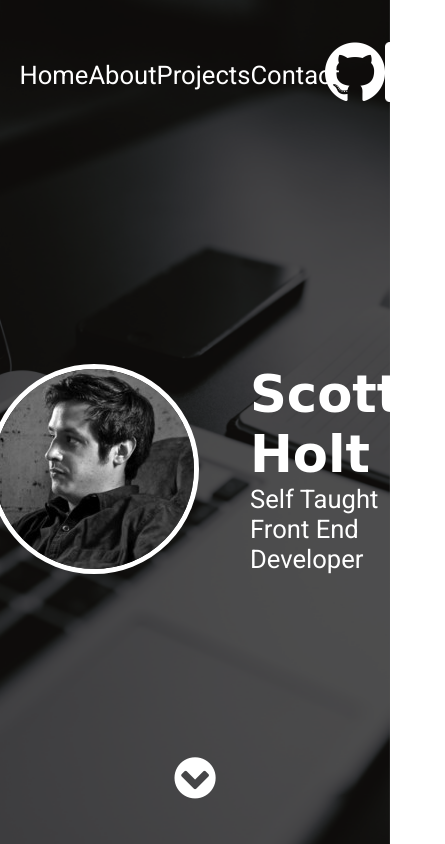
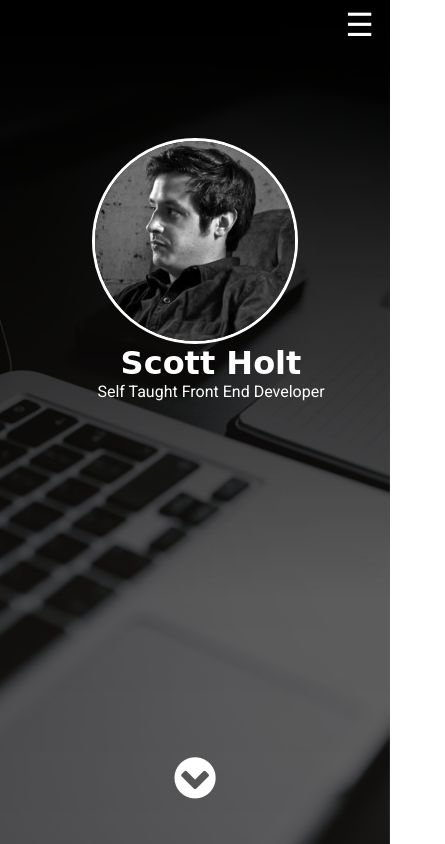
Before and after one commit to Scott-Holt/portfolio, a plain HTML site: page index.html in a window 390 px wide. Shown: the whole page, 445 px wide, since content can reach past the window. Drawn offline with Linux system fonts and the light colour scheme; a web font is replaced by a local one.

Commit message:
starts mobile view design

```diff
--- a/index.html
+++ b/index.html
@@ -27,7 +27,9 @@
     <header class="flex background-img">
         <div class="overlay flex">
             <div class="container flex">
+                <span id="hamburger-icon">&#9776;</span>
                 <nav>
+                    <!-- <div class="desktop-nav"> -->
                     <ul>
                         <li>Home</li>
                         <li>About</li>
@@ -41,7 +43,9 @@
                         <a href="https://www.linkedin.com/in/scott-holt-56a10317b/"><img class="linkedin logo"
                                 src="./images/In-White-40@2x.png" /></a>
                     </div>
+                    <!-- </div> -->
                 </nav>
+
                 <div class="header-content flex">
                     <div class="col1 flex">
                         <img class="profile-img" src="./images/scott-logo.jpeg" alt="profile image of scott">
@@ -54,6 +58,22 @@
                         <i class="fa fa-chevron-circle-down"></i>
                     </div>
                 </div>
+
+
+
+                <!-- /////////////////PHONE NAV/////////////////////////// -->
+                <nav class="phone-nav" id="mobile-nav">
+                    <img class="nav-logo" src="./images/index-images/Logo-White.png" alt="rebel logo">
+                    <span id="close-icon">&#215;</span>
+                    <ul>
+                        <li class="list-item"><a href="index.html">Home</a></li>
+                        <li class="list-item"><a href="the-rebellion.html">The Rebellion</a></li>
+                        <li class="list-item"><a href="services.html">Our Services</a></li>
+                        <li class="list-item"><a href="#contact">Contact</a></li>
+                    </ul>
+                </nav>
+                <!-- /////////////////PHONE NAV/////////////////////////// -->
+
             </div>
         </div>
     </header>
--- a/styles/main.scss
+++ b/styles/main.scss
@@ -1,8 +1,20 @@
 $paragraph-font:'Roboto', sans-serif;
 $header-font:'Baloo Bhai', cursive;
 
+$large-phone:400px;
+$desktop:900px;
 
+@mixin large-phone {
+    @media(min-width:#{$large-phone}){
+        @content;
+    }
+}
 
+@mixin desktop {
+    @media(min-width:#{$desktop}){
+        @content;
+    }
+}
 
 
 
@@ -24,8 +36,11 @@ $header-font:'Baloo Bhai', cursive;
 body{
     font-family: $paragraph-font;
     color:white;
-    min-width:300px;
+
+
+    @include desktop(){
         font-size: 1.6em;
+    }
 }
 
 h1{
@@ -34,9 +49,9 @@ h1{
 
 
 
+
 .container{
     width:90%;
-    min-width:300px;
 }
 
 .flex{
@@ -62,7 +77,8 @@ header{
     width: 100vw;
 
     .overlay{
-        background:#000000ad;
+        background: rgb(0,0,0);
+        background: linear-gradient(180deg, rgba(0,0,0,1) 0%, rgba(0,0,0,0.6152836134453781) 71%, rgba(0,0,0,0.5984768907563025) 100%);
         width: 100%;
         height:100%;
         flex-direction: column;
@@ -72,13 +88,36 @@ header{
             height:90%;
             justify-content: flex-start;
 
+            #hamburger-icon{
+                font-size: 2em;
+                position: absolute;
+                top: .2em;
+                right: .5em;
+
+                @include desktop(){
+                    display:none;
+                }
+            }
+
             .header-content{
                 flex-direction: column;
+                width: 100%;
                 height:100%;
                 justify-content: space-between;
 
                 .col1{
-                    margin-top: 10em;
+                    flex-direction: column;
+                    margin-top: 6em;
+                    text-align: center;
+
+                    @include large-phone(){
+                        margin-top: 16em;
+                    }
+
+                    @include desktop(){
+                        flex-direction: row;
+                        text-align: left;
+                    }
 
                     .profile-img{
                         border: .2em solid white;
@@ -102,20 +141,25 @@ header{
 
 //////////NAV/////////////////////
 nav{
+    display:none;
+
+    @include desktop(){
         display: flex;
         align-items: center;
         justify-content: space-between;
         width: 100%;
 
+
         ul{
             list-style: none;
             display: flex;
-        width: 30%;
+            width: 52%;
             justify-content: space-around;
+            /* border: 1px solid white; */
         }
 
         .link-logos{
-        width: 13%;
+            width: 24%;
             justify-content: space-around;
 
             img{
@@ -124,6 +168,14 @@ nav{
             }
         }
 
+    }
+}
+
+
+.phone-nav{
+    @include desktop(){
+        display:none;
+    }
 }
 
 
```
Also changed, not shown: styles/main.css, 1 other file. Lines whose indentation alone changed are shown as unchanged.
